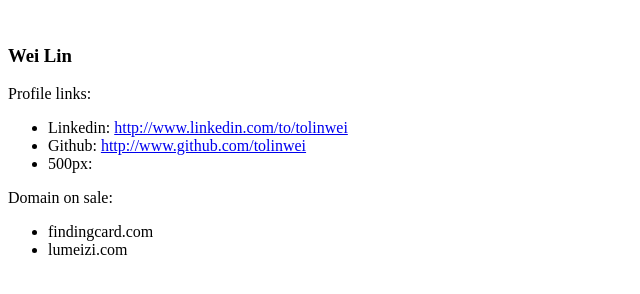
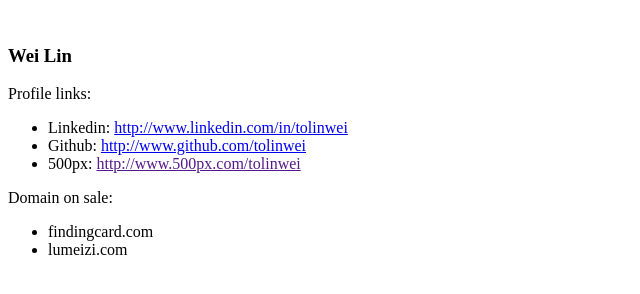
Before and after one commit to tolinwei/tolinwei.github.io, a plain HTML site: page index.html in a window 1280 px wide. Shown: the whole page, without its empty margins (0-640 px from the left). Drawn offline with Linux system fonts and the light colour scheme.

Commit message:
Added 500px link

```diff
--- a/index.html
+++ b/index.html
@@ -7,9 +7,9 @@
     <h3>Wei Lin</h3>
     Profile links:
     <ul>
-      <li>Linkedin: <a href="http://www.linkedin.com/to/tolinwei">http://www.linkedin.com/to/tolinwei</a></li>
+      <li>Linkedin: <a href="http://www.linkedin.com/to/tolinwei">http://www.linkedin.com/in/tolinwei</a></li>
       <li>Github: <a href="http://www.github.com/tolinwei">http://www.github.com/tolinwei</a></li>
-      <li>500px: <a href=""></a></li>
+      <li>500px: <a href="">http://www.500px.com/tolinwei</a></li>
     </ul>
     Domain on sale:
     <ul>
```
